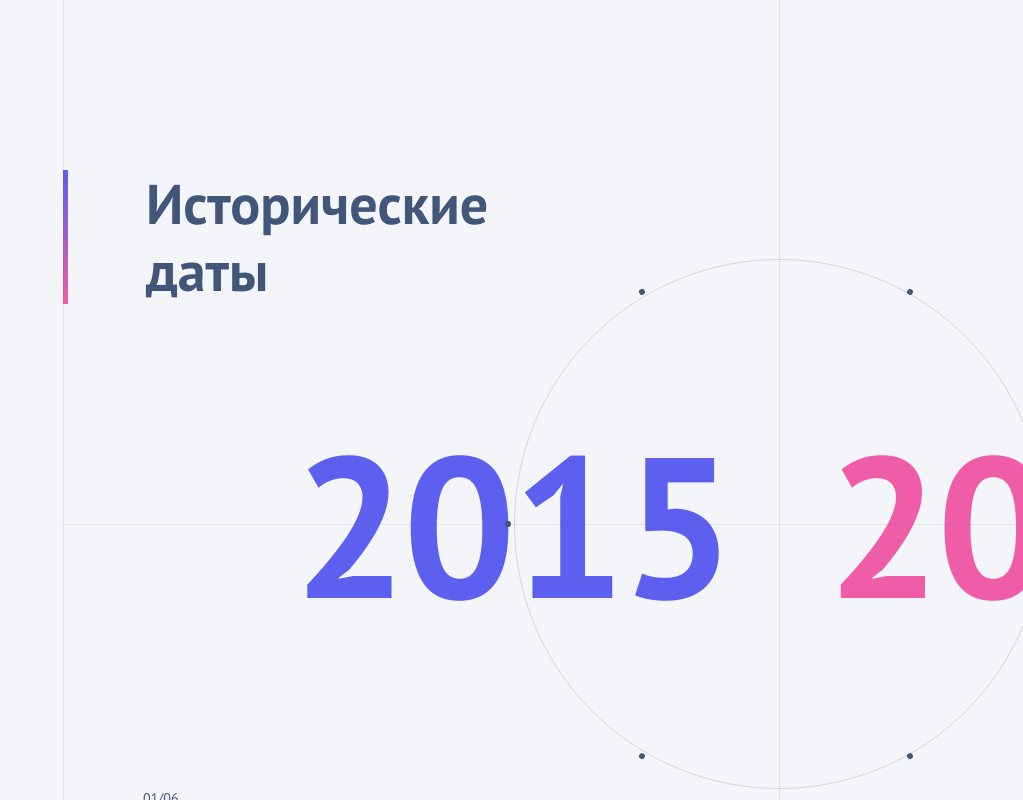
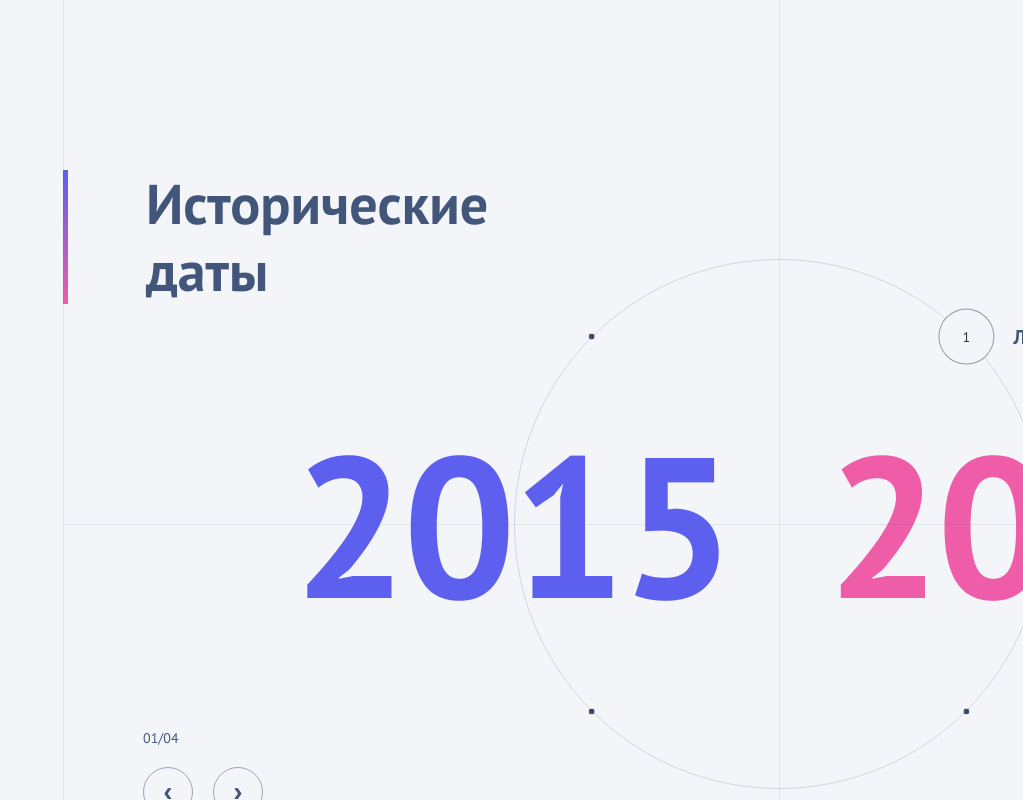
Before and after one commit to mnezabotin/onlydates, a React app: page / in a window 1280 px wide. Shown: the top 800 px of the page, without its empty margins (257-1280 px from the left). Built offline with nearby package versions, Linux system fonts and the light colour scheme.

Commit message:
added chapter titles

```diff
--- a/src/containers/CircleChapter/index.tsx
+++ b/src/containers/CircleChapter/index.tsx
@@ -1,4 +1,4 @@
-import React, { useRef, useState } from 'react'
+import React, { useRef, useState, useMemo } from 'react'
 // @ts-ignore
 import { gsap } from 'gsap'
 // @ts-ignore
@@ -9,11 +9,19 @@
 type Props = {
   activeInd: number
   chapters?: string[]
+  onChange: (value: number) => void
 }
 
-export const CircleChapter = ({ activeInd, chapters = [] }: Props) => {
+export const CircleChapter = ({ activeInd, chapters = [], onChange }: Props) => {
   const dotsScope = useRef()
   const [prevInd, setPrevInd] = useState(0)
+
+  const stepAngl = useMemo(() => 360 / chapters.length, [chapters])
+
+  const dots = useMemo(() => chapters.map((c, i) => ({
+    title: c,
+    rotate: -(-stepAngl * activeInd - 90 + stepAngl / 2 + i * stepAngl)
+  })), [chapters, stepAngl, activeInd])
 
   useGSAP(() => {
     const dots = gsap.utils.toArray('.dot')
@@ -43,6 +51,7 @@
     dependencies: [
       dotsScope,
       chapters,
+      stepAngl,
       activeInd
     ]
   })
@@ -53,11 +62,20 @@
       <CircleBox>
         <Circle />
         <div ref={dotsScope.current}>
-          {chapters.map((c) => (
+          {dots.map(({ title, rotate }, i) => (
             <Dot
-              key={c}
+              key={title}
               className='dot'
-            />
+              onClick={() => onChange(i)}
+            >
+              <div
+                className={i === activeInd ? 'active' : ''}
+                style={{ transform: `rotate(${rotate}deg)` }}
+              >
+                {i + 1}
+                <span>{title}</span>
+              </div>
+            </Dot>
           ))}
         </div>
       </CircleBox>
--- a/src/containers/CircleChapter/styles.ts
+++ b/src/containers/CircleChapter/styles.ts
@@ -32,14 +32,58 @@
 `
 
 export const Dot = styled.div`
-  width: 6px;
-  height: 6px;
-  background-color: ${colors.blackBlue};
+  width: 56px;
+  height: 56px;
+  display: flex;
+  align-items: center;
+  justify-content: center;
+  position: absolute;
   border-radius: 50%;
-  position: absolute;
   top: 50%;
   left: 50%;
-  border: 1px solid;
-  border-color: transparent;
-  transform-origin: -265px center;
+  transform-origin: -237px center;
+  cursor: pointer;
+
+  & > div {
+    width: 6px;
+    height: 6px;
+    border-radius: 50%;
+    border: 1px solid;
+    display: flex;
+    align-items: center;
+    justify-content: center;
+    background-color: ${colors.blackBlue};
+    border-color: transparent;
+    transition: all 100ms;
+    overflow: hidden;
+    position: relative;
+  }
+
+  & > div.active,
+  &:hover > div {
+    width: 56px;
+    height: 56px;
+    background-color: ${colors.background};
+    border-color: ${colors.dotBorder};
+  }
+
+  & > div.active {
+    overflow: visible;
+  }
+
+  & > div > span {
+    position: absolute;
+    font-size: 20px;
+    font-weight: bold;
+    left: 100%;
+    margin-left: 20px;
+    color: ${colors.blackBlue};
+    transition: opacity 1s;
+    opacity: 0;
+  }
+
+  & > div.active > span {
+    transition-delay: 400ms;
+    opacity: 1;
+  }
 `
--- a/src/containers/PrevNextButtons.tsx
+++ b/src/containers/PrevNextButtons.tsx
@@ -17,6 +17,7 @@
   display: flex;
   align-items: center;
   justify-content: center;
+  z-index: 100;
 `
 
 type Props = {
@@ -37,7 +38,7 @@
   }
 
   return (
-    <Box padding='0 0 60px 80px'>
+    <Box padding='0 0 60px 80px' marginTop='-60px'>
       <Box
         marginBottom='20px'
         fontSize='14px'
--- a/src/styles/Box.tsx
+++ b/src/styles/Box.tsx
@@ -2,6 +2,7 @@
 
 type Props = {
   position?:  string
+  marginTop?: string | number
   marginBottom?: string | number
   fontSize?: string | number
   color?: string
@@ -14,6 +15,7 @@
     color: ${props.color};
     padding: ${props.padding};
     font-size: ${props.fontSize};
+    margin-top: ${props.marginTop};
     margin-bottom: ${props.marginBottom};
   `}
 `
--- a/src/widgets/DatesWidget/index.tsx
+++ b/src/widgets/DatesWidget/index.tsx
@@ -21,7 +21,7 @@
   { date: '2015', desc: '13 сентября — частное солнечное затмение, видимое в Южной Африке и части Антарктиды' },
 ]
 
-const chapters = ['Литература', 'Кино', 'Наука', 'Космос', 'Игры', 'События']
+const chapters = ['Литература', /*'Кино', 'Наука',*/ 'Космос', 'Игры', 'События']
 
 export const DatesWidget = () => {
   const [chapterInd, setChapterInd] = useState(0)
@@ -40,7 +40,11 @@
         <Box position='absolute'>
           <HDates first={2015} last={2022} />
         </Box>
-        <CircleChapter activeInd={chapterInd} chapters={chapters} />
+        <CircleChapter
+          activeInd={chapterInd}
+          chapters={chapters}
+          onChange={setChapterInd}
+        />
       </CircleChapterBox>
       <PrevNextButtons
         current={chapterInd}
```
